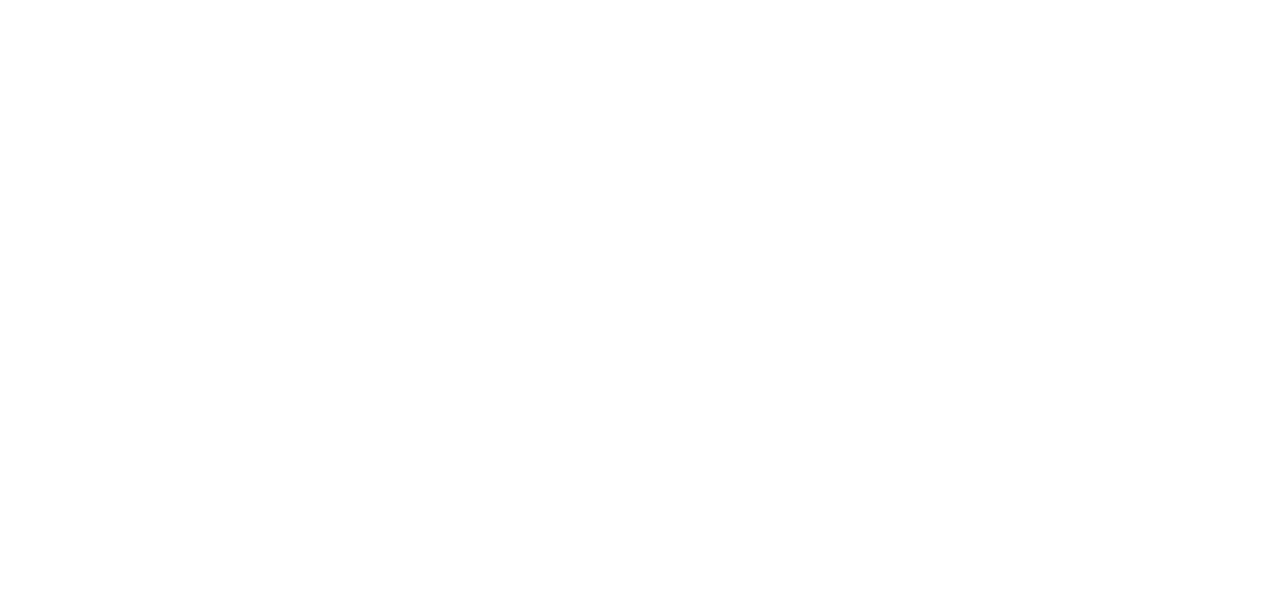
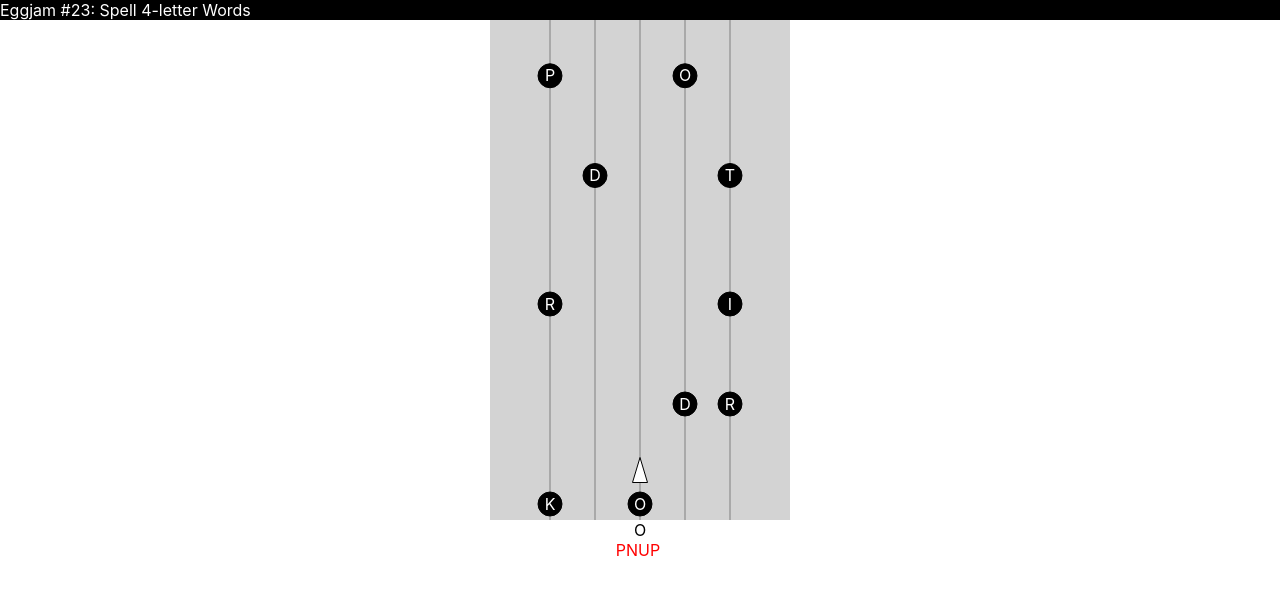
Before and after one commit to a-lexwein/word-grid-react, a React (Vite) app: page /eggjam in a window 1280 px wide. Before the commit this address had no page. Shown: the top 594 px of the page. Built offline with nearby package versions, Linux system fonts and the light colour scheme.

Commit message:
Eggjam #23 WIP (#4)
* some work

* letters replace themselves

* guess updates

* move works

* gpt for swipes

* some work on history

```diff
--- /dev/null
+++ b/helpers/eggjamHelpers.js
@@ -0,0 +1,41 @@
+import _ from 'lodash';
+import randomElement from '../helpers/randomElement';
+
+export function newStartingLetters(nRows) {
+
+  let arr = []
+
+  for (let i = 0; i < nRows; ++i) {
+    // randomly place 1,2,or 3
+    let nLettersInRow = _.sample([2]) // might be too many 3s
+    let row = _.shuffle([-60, -30, 0, 30, 60])
+      .slice(0,nLettersInRow)
+      .map(x => ({
+        x: x,
+        y: -30 + i * 40,
+        letter: randomElement(),
+        selected: false,
+      }))
+    arr.push(row)
+  }
+  return arr.flat()
+}
+
+export function newRow(y) {
+  let nLettersInRow = _.sample([2])
+  let row = _.shuffle([-60, -30, 0, 30, 60])
+  .slice(0,nLettersInRow)
+  .map(x => ({
+    x: x,
+    y: y,
+    letter: randomElement(),
+    selected: false,
+  }))
+  return row
+}
+
+export function rowsInLetters(letters) {
+  // find number of y values.
+  let ys = new Set(letters.map(d => d.y))
+  return ys.size
+}
--- a/package.json
+++ b/package.json
@@ -10,7 +10,9 @@
     "react-dom": "^18.2.0",
     "react-router-dom": "^6.23.0",
     "seedrandom": "^3.0.5",
-    "web-vitals": "^3.1.0"
+    "web-vitals": "^3.1.0",
+    "d3":"^7.9.0",
+    "lodash":"^4.17.21"
   },
   "overrides": {
     "@svgr/webpack": "^8.0.1",
--- a/src/App.jsx
+++ b/src/App.jsx
@@ -10,6 +10,8 @@
 import names from '../data/freqs-name.json';
 import wordInList from '../helpers/wordInList';
 import score from '../helpers/score';
+
+import Eggjam from './components/Eggjam';
 
 function Main() {
   const { size, freqIndex, seed } = useParams();
@@ -171,6 +173,8 @@
           path="/:size/:freqIndex/:seed"
           element={<Main />}
         />
+
+<Route path="/eggjam" element={<Eggjam />} />
       </Routes>
     </BrowserRouter>
   );
--- /dev/null
+++ b/src/components/Eggjam.css
@@ -0,0 +1,11 @@
+.guess {
+    margin-right: 4px;
+}
+
+.guess.right {
+    color: green
+}
+
+.guess.wrong {
+    color: red
+}
--- /dev/null
+++ b/src/components/Eggjam.jsx
@@ -0,0 +1,212 @@
+import React, { useState, useEffect, useRef } from 'react';
+import { scaleLinear } from 'd3-scale';
+import { newStartingLetters, newRow, rowsInLetters } from '../../helpers/eggjamHelpers';
+import wordInList from '../../helpers/wordInList';
+import { update } from 'lodash';
+
+import './Eggjam.css'
+
+
+export default function Eggjam() {
+    const [xPos, setX] = useState(0);
+    const xPosRef = useRef(xPos); // Ref to hold the current xPos
+    const [yPos, setY] = useState(-75);
+    const [letters, updateLetters] = useState(() => newStartingLetters(11));
+    const [currentGuess, updateGuess] = useState('');
+    const [hist, updateHist] = useState([])
+
+    const letterCount = 4;
+
+    const log = (word, hist) => {
+        const output = {};
+        output.word = word;
+        output.is_valid = wordInList(word);
+        output.used = hist.includes(word);
+        return output;
+    }
+
+    const moveLeft = () => {
+        setX(prevXpos => {
+            const newXpos = Math.max(prevXpos - 30, -60);
+            xPosRef.current = newXpos; // Update the ref with the new value
+            return newXpos;
+        });
+    };
+
+    const moveRight = () => {
+        setX(prevXpos => {
+            const newXpos = Math.min(prevXpos + 30, 60);
+            xPosRef.current = newXpos; // Update the ref with the new value
+            return newXpos;
+        });
+    };
+
+    const width = 300;
+    const height = 500;
+    const xScale = scaleLinear([-100, 100], [0, width]);
+    const yScale = scaleLinear([100, -100], [0, height]);
+
+    const getPolyPoints = () => ([
+        [xScale(0 + xPosRef.current), yScale(-75)],
+        [xScale(-5 + xPosRef.current), yScale(-85)],
+        [xScale(5 + xPosRef.current), yScale(-85)]
+    ])
+    .map(([a, b]) => a.toString() + " " + b.toString())
+    .join(',');
+
+    // Game Loop
+    useEffect(() => {
+        const interval = setInterval(() => {
+            const tickY =  0.7; // 1
+
+            updateLetters(prevLetters => {
+                let output = prevLetters;
+                let newGuess = currentGuess;
+
+                // Check for collisions
+                for (const d of output) {
+                    if (
+                        d.x === xPosRef.current &&
+                        d.selected === false &&
+                        d.y - yPos >= 0 &&
+                        d.y - yPos < tickY
+                    ) {
+                        d.selected = true;
+                        newGuess += d.letter;
+                        updateGuess(newGuess);
+                    }
+                }
+
+                // If that completes a word, validate and reset currentWord
+                if (newGuess.length === letterCount) {
+                    updateHist(hist => ([...hist, log(newGuess, hist)]))
+                    updateGuess('')
+
+                }
+
+                // Move letters
+                output = output.map(letter => ({
+                    ...letter,
+                    y: letter.y - tickY,
+                }));
+
+                // Remove rows
+                output = output.filter(letter => letter.y >= -101);
+
+                // Replace removed rows
+                if (rowsInLetters(output) < rowsInLetters(prevLetters)) {
+                    output.push(...newRow(350));
+                }
+
+                return output;
+            });
+
+        }, 10);
+
+        return () => clearInterval(interval);
+    }, [currentGuess]);
+
+    // Keyboard
+    useEffect(() => {
+        const handleKeyDown = (event) => {
+            if (event.key === 'ArrowLeft') {
+                moveLeft();
+            } else if (event.key === 'ArrowRight') {
+                moveRight();
+            }
+        };
+
+        window.addEventListener('keydown', handleKeyDown);
+
+        return () => {
+            window.removeEventListener('keydown', handleKeyDown);
+        };
+    }, []);
+
+    // swipe controls
+    const svgRef = useRef(null);
+    useEffect(() => {
+        const svg = svgRef.current;
+        let touchStartX = null;
+
+        const handleTouchStart = (e) => {
+            touchStartX = e.touches[0].clientX;
+        };
+
+        const handleTouchMove = (e) => {
+            if (!touchStartX) return;
+
+            const touchEndX = e.touches[0].clientX;
+            const touchDiffX = touchStartX - touchEndX;
+
+            if (touchDiffX > 30) {
+                moveLeft();
+                touchStartX = null; // Reset after handling swipe
+            } else if (touchDiffX < -30) {
+                moveRight();
+                touchStartX = null; // Reset after handling swipe
+            }
+        };
+
+        const handleTouchEnd = () => {
+            touchStartX = null; // Reset after touch ends
+        };
+
+        if (svg) {
+            svg.addEventListener('touchstart', handleTouchStart);
+            svg.addEventListener('touchmove', handleTouchMove);
+            svg.addEventListener('touchend', handleTouchEnd);
+        }
+
+        return () => {
+            if (svg) {
+                svg.removeEventListener('touchstart', handleTouchStart);
+                svg.removeEventListener('touchmove', handleTouchMove);
+                svg.removeEventListener('touchend', handleTouchEnd);
+            }
+        };
+    }, []);
+
+    return (
+        <div className='App'>
+            <div id='title'>Eggjam #23: Spell {letterCount}-letter Words</div>
+            <svg
+                ref={svgRef}
+                style={{ backgroundColor: '#D3D3D3' }}
+                height={height}
+                width={width}
+            >
+                <line x1={xScale(-60)} x2={xScale(-60)} y1={yScale(-100)} y2={yScale(100)} style={{ stroke: 'darkgray', strokeWidth: 2 }} />
+                <line x1={xScale(-30)} x2={xScale(-30)} y1={yScale(-100)} y2={yScale(100)} style={{ stroke: 'darkgray', strokeWidth: 2 }} />
+                <line x1={xScale(0)} x2={xScale(0)} y1={yScale(-100)} y2={yScale(100)} style={{ stroke: 'darkgray', strokeWidth: 2 }} />
+                <line x1={xScale(30)} x2={xScale(30)} y1={yScale(-100)} y2={yScale(100)} style={{ stroke: 'darkgray', strokeWidth: 2 }} />
+                <line x1={xScale(60)} x2={xScale(60)} y1={yScale(-100)} y2={yScale(100)} style={{ stroke: 'darkgray', strokeWidth: 2 }} />
+
+                {letters.map((d) => (
+                    <g key={d.index}>
+                        <circle
+                            cx={xScale(d.x)}
+                            cy={yScale(d.y)}
+                            stroke='black'
+                            fill='black'
+                            r='12'
+                        />
+                        <text
+                            x={xScale(d.x)}
+                            y={yScale(d.y)}
+                            fill='white'
+                            textAnchor='middle'
+                            dy="0.35em"
+                        >
+                            {d.letter}
+                        </text>
+                    </g>
+                ))}
+
+                <polygon points={getPolyPoints(xPos)} fill="white" stroke="black" />
+            </svg>
+            <div>{currentGuess}</div>
+            <div>{hist.map(x=><span className={`guess ${x.is_valid ? "right" : "wrong"}`}>{x.word}</span>)}</div>
+        </div>
+    );
+}
```
Also changed, not shown: src/components/EggjamView.jsx (added), 2 other files (tests, documents, lock files or other folders).
